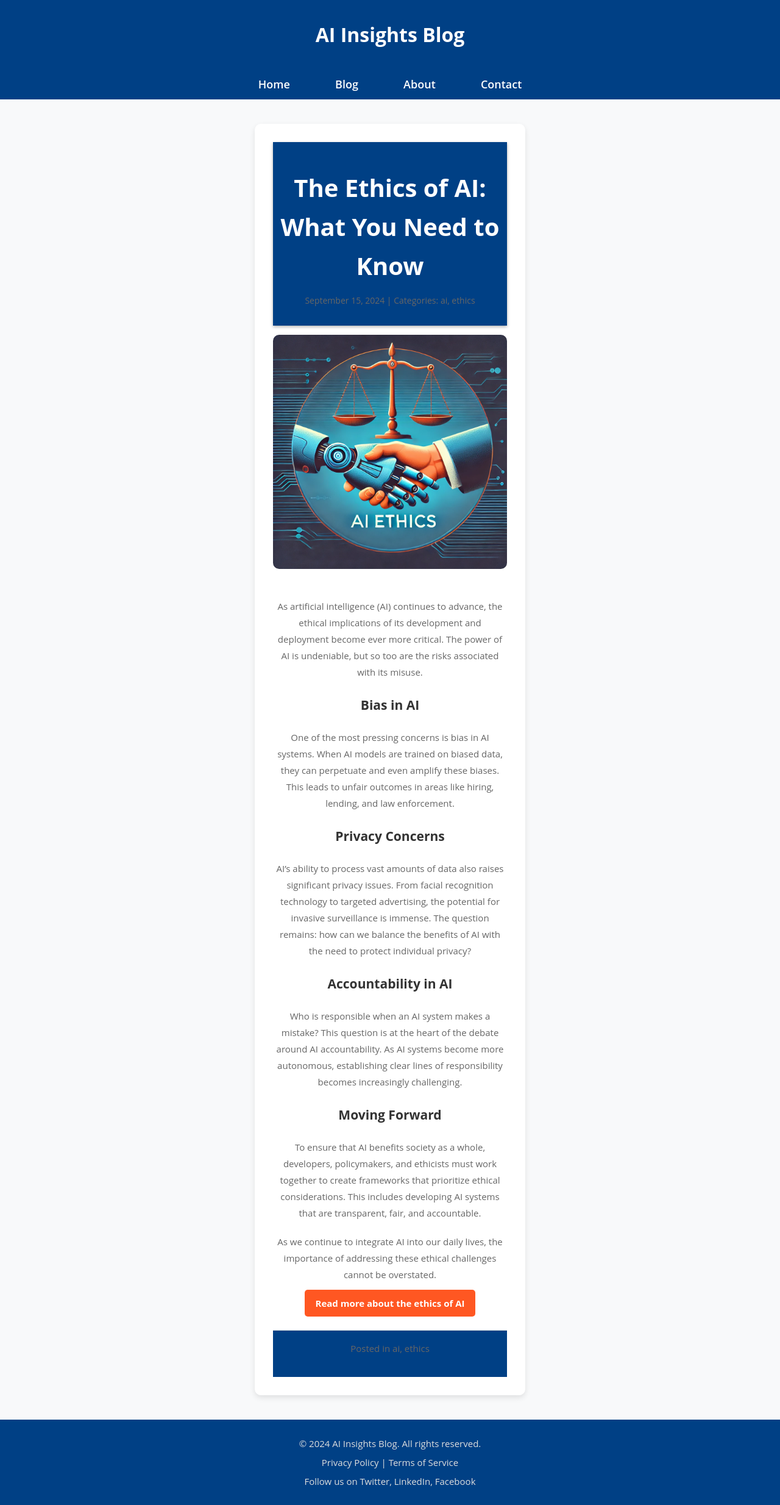
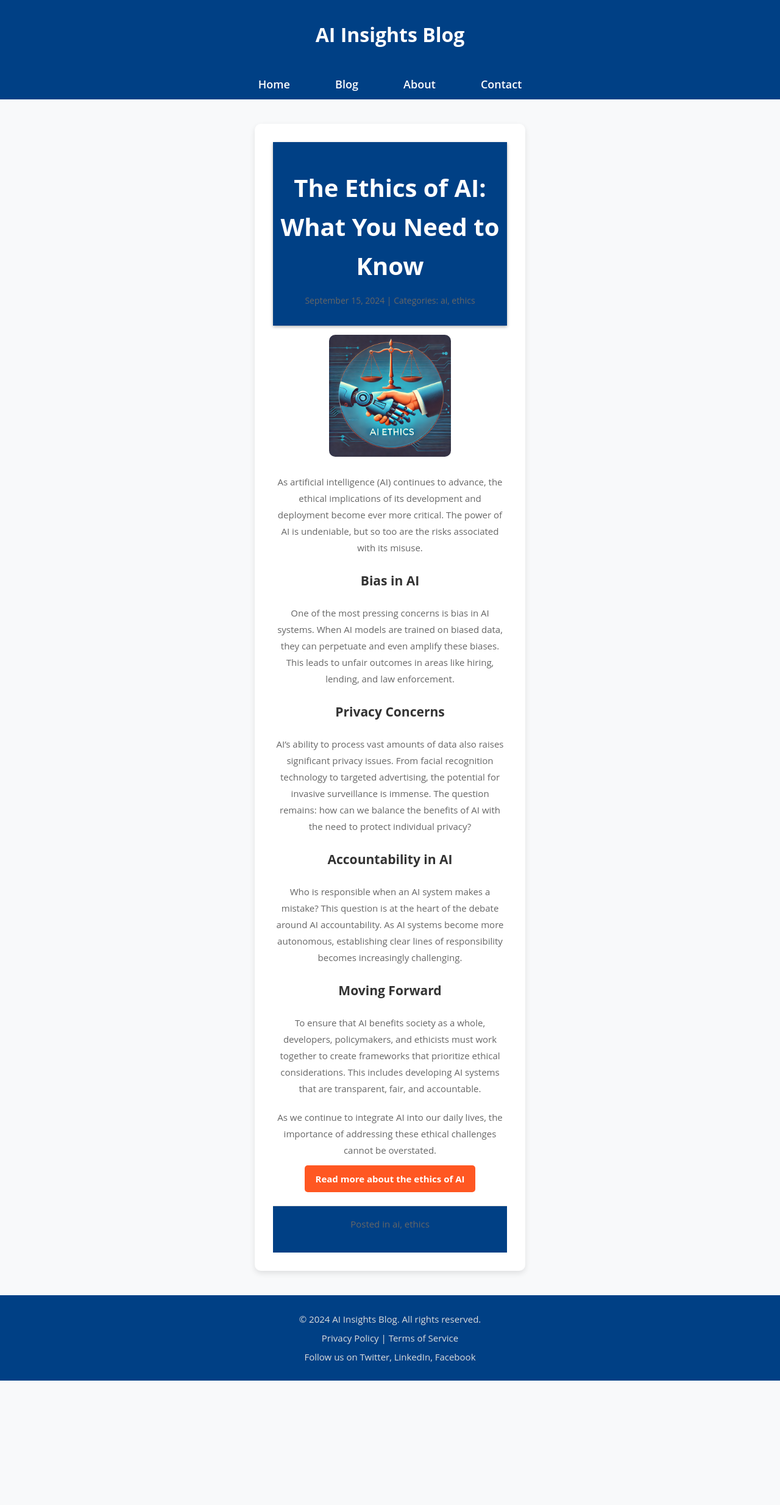
Before and after one commit to tomsonius/tomsonius.github.io, a Jekyll site: the page built from _posts/2024-09-15-ethics-of-ai.md, in a window 1280 px wide. Shown: the whole page at 61% size. Built offline with Jekyll 4.4.1, drawn with Linux system fonts in a browser that asks for light colours; after the commit the page ends 2264 px from its top, so only the background shows below that.

Commit message:
Update 2024-09-15-ethics-of-ai.md

```diff
--- a/_posts/2024-09-15-ethics-of-ai.md
+++ b/_posts/2024-09-15-ethics-of-ai.md
@@ -7,7 +7,8 @@ excerpt: "Exploring the critical ethical issues surrounding AI, from bias to acc
 display_image: "/assets/images/ethics-of-ai.png"
 ---
 
-![Ethics of AI]( {{ '/assets/images/ethics-of-ai.png' | relative_url }} ){:.post-image}
+![Ethics of AI]( {{ '/assets/images/ethics-of-ai.png' | relative_url }} ){:style="width: 100%; max-width: 200px; height: auto; margin: 0 auto;"}
+
 
 
 As artificial intelligence (AI) continues to advance, the ethical implications of its development and deployment become ever more critical. The power of AI is undeniable, but so too are the risks associated with its misuse.
```
